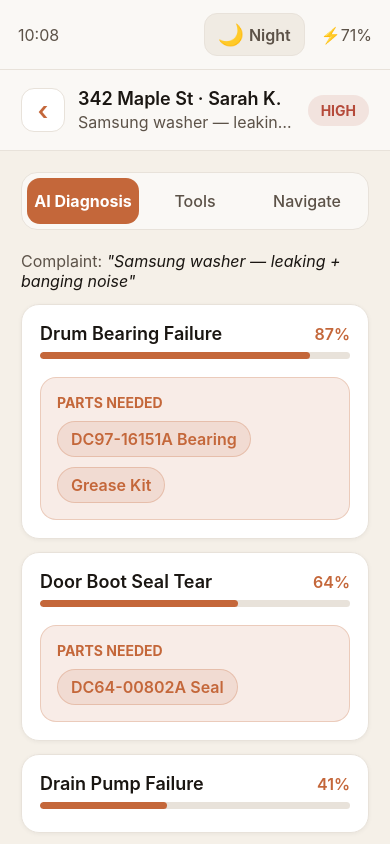
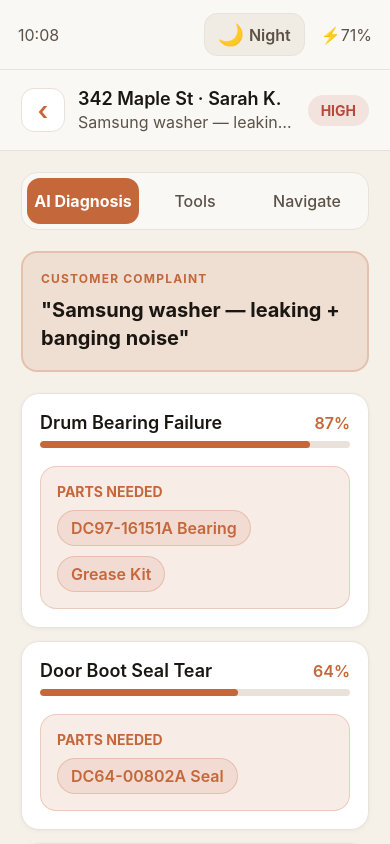
Before and after one commit to nicolas8081/fieldsync-pro, a React Native app in the folder mobile/: screen / in a window 390 px wide. Both pictures are taken after a click on the element 195 px from the left and 406 px from the top of the page. Built offline with nearby package versions, Linux system fonts and the light colour scheme; no server answers.

Commit message:
update the complaint text in task tab

```diff
--- a/mobile/src/screens/JobDetailScreen.tsx
+++ b/mobile/src/screens/JobDetailScreen.tsx
@@ -88,9 +88,10 @@
       <ScrollView style={styles.scroll} contentContainerStyle={styles.content} showsVerticalScrollIndicator={false}>
         {tab === 'diag' && (
           <>
-            <Text style={styles.complaintLabel}>
-              Complaint: <Text style={styles.complaintQuote}>"{job.description || job.title}"</Text>
-            </Text>
+            <View style={styles.complaintCard}>
+              <Text style={styles.complaintCardLabel}>CUSTOMER COMPLAINT</Text>
+              <Text style={styles.complaintCardText}>"{job.description || job.title}"</Text>
+            </View>
             {diagnosis.map((d, i) => (
               <View key={i} style={styles.diagCard}>
                 <View style={styles.diagHdr}>
@@ -127,6 +128,10 @@
 
         {tab === 'tools' && (
           <>
+            <View style={styles.complaintCard}>
+              <Text style={styles.complaintCardLabel}>CUSTOMER COMPLAINT</Text>
+              <Text style={styles.complaintCardText}>"{job.description || job.title}"</Text>
+            </View>
             <Text style={styles.complaintLabel}>Tools to bring for this job:</Text>
             <View style={styles.toolChips}>
               <View style={styles.toolChip}><Text style={styles.toolChipText}>🔧 Socket Set</Text></View>
@@ -151,6 +156,10 @@
 
         {tab === 'nav' && (
           <>
+            <View style={styles.complaintCard}>
+              <Text style={styles.complaintCardLabel}>CUSTOMER COMPLAINT</Text>
+              <Text style={styles.complaintCardText}>"{job.description || job.title}"</Text>
+            </View>
             <View style={styles.mapPlaceholder}>
               <Text style={styles.mapPlaceholderText}>📍 Map View · {job.address}</Text>
             </View>
@@ -223,8 +232,28 @@
     tabTextOn: { color: '#FFFFFF', fontWeight: '700' },
     scroll: { flex: 1 },
     content: { padding: 21, paddingBottom: 52 },
+    complaintCard: {
+      backgroundColor: colors.accentLight,
+      borderWidth: 2,
+      borderColor: colors.accentBorder,
+      borderRadius: 16,
+      padding: 18,
+      marginBottom: 21,
+    },
+    complaintCardLabel: {
+      fontSize: 12,
+      color: colors.accent,
+      fontWeight: '700',
+      letterSpacing: 1.2,
+      marginBottom: 10,
+    },
+    complaintCardText: {
+      fontSize: 20,
+      fontWeight: '700',
+      color: colors.text,
+      lineHeight: 28,
+    },
     complaintLabel: { fontSize: 16, color: colors.textSecondary, marginBottom: 13 },
-    complaintQuote: { fontStyle: 'italic', color: colors.text },
     diagCard: {
       backgroundColor: colors.card,
       borderWidth: 1,
```
